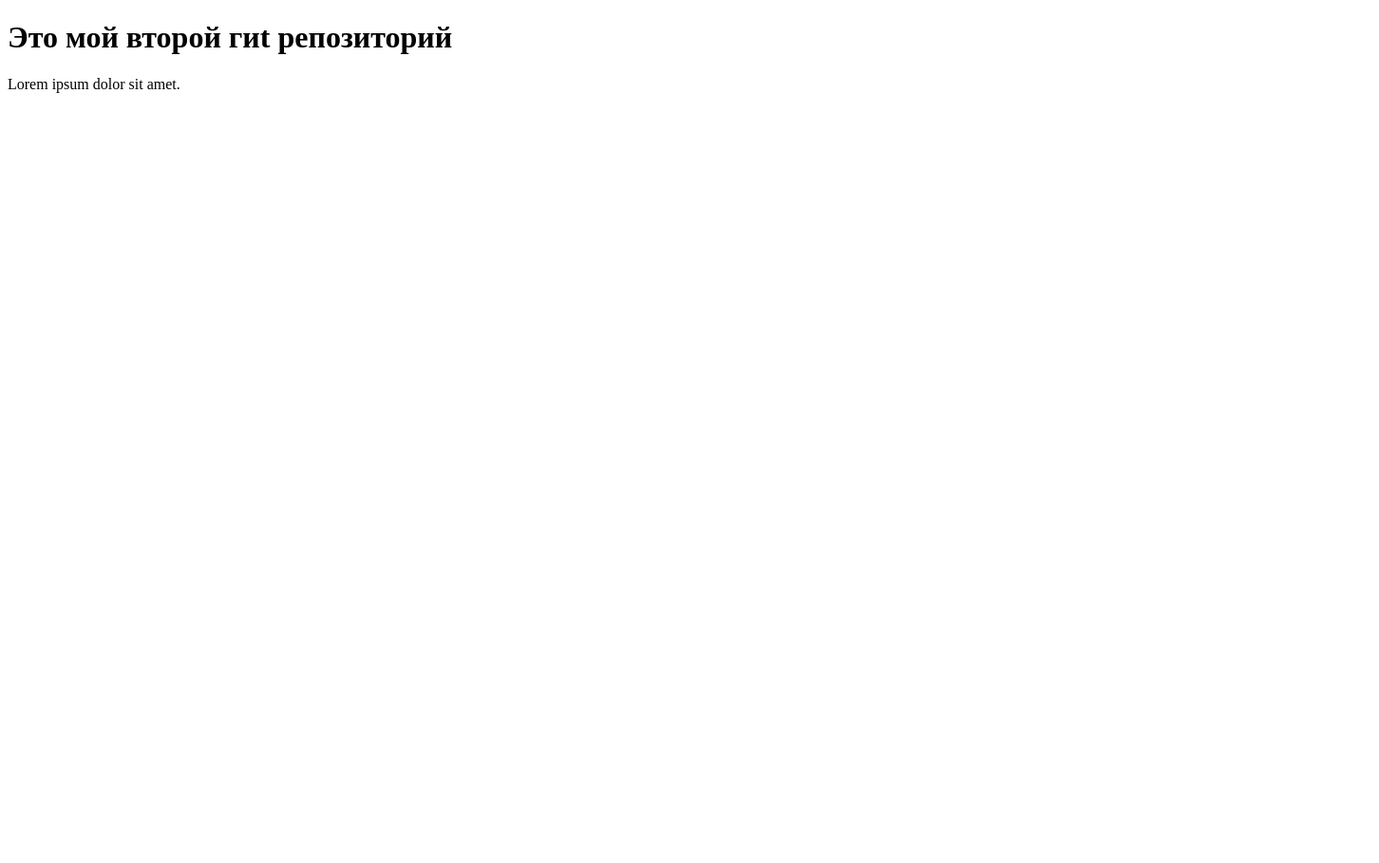
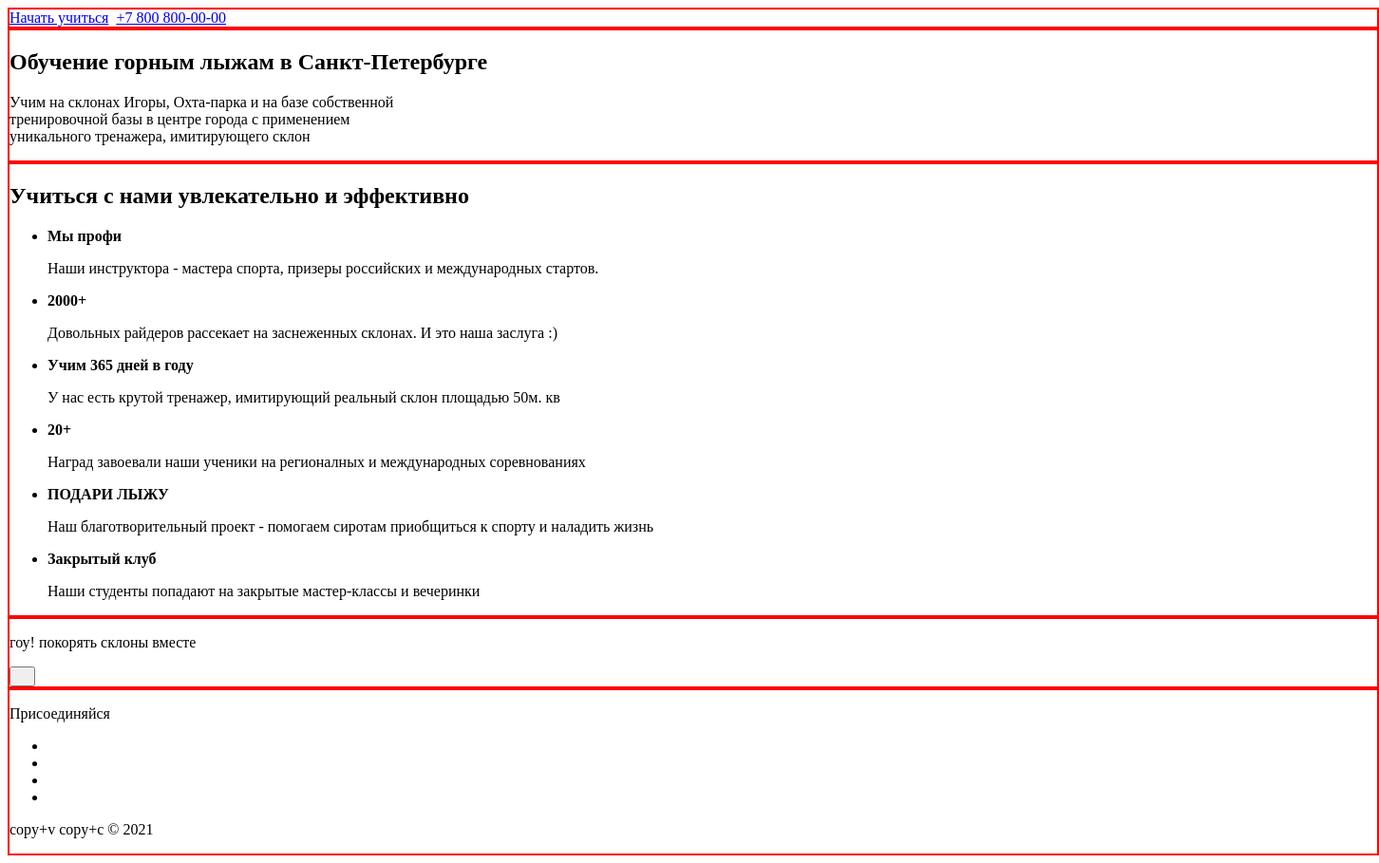
Before and after one commit to Terentev-Alex/ski-school-Terentev, a plain HTML site: page index.html in a window 1280 px wide. Shown: the whole page at 95% size, 1452 px wide, since content can reach past the window. Before the commit the page ends 800 px from the top, so only its background shows below. Drawn offline with Linux system fonts and the light colour scheme.

Commit message:
Сделал разметку

```diff
--- a/index.html
+++ b/index.html
@@ -1,13 +1,104 @@
 <!DOCTYPE html>
 <html lang="en">
+
 <head>
-    <meta charset="UTF-8">
-    <meta http-equiv="X-UA-Compatible" content="IE=edge">
-    <meta name="viewport" content="width=device-width, initial-scale=1.0">
-    <title>Document</title>
+  <meta charset="UTF-8">
+  <meta http-equiv="X-UA-Compatible" content="IE=edge">
+  <meta name="viewport" content="width=device-width, initial-scale=1.0">
+  <title>Ski-School-Terentrv</title>
+  <link rel="stylesheet" href="/style/style.css">
 </head>
+
 <body>
-    <h1>Это мой второй гиt репозиторий</h1>
-    <p>Lorem ipsum dolor sit amet.</p>
+  <header class="header">
+    <div class="container">
+      <a href="#" class="btn">Начать учиться</a>
+      <img src="" alt="" class="logo">
+      <!-- <p class="number">+7 800 800-00-00</p> -->
+      <a href="+7 800 800-00-00" class="number">+7 800 800-00-00</a>
+
+    </div>
+  </header>
+
+  <section class="promo">
+    <div class="container">
+      <h1 class="promo-title">Обучение горным лыжам в Санкт-Петербурге</h1>
+      <p class="promo-text">Учим на склонах Игоры, Охта-парка и на базе собственной <br>
+        тренировочной базы в центре города с применением <br>
+        уникального тренажера, имитирующего склон</p>
+
+    </div>
+  </section>
+
+  <section class="lead">
+    <div class="container">
+      <h2 class="lead-title">Учиться с нами увлекательно и эффективно</h2>
+      <ul class="lead-list">
+        <li class="optin-items">
+          <strong class="lead-items">Мы профи</strong>
+          <p class="lead-text">Наши инструктора - мастера спорта, призеры российских и международных стартов.</p>
+        </li>
+        <li class="optin-items">
+          <strong class="lead-items">2000+</strong>
+          <p class="lead-text">Довольных райдеров рассекает на заснеженных склонах. И это наша заслуга :)</p>
+        </li>
+        <li class="optin-items">
+          <strong class="lead-items">Учим 365 дней в году</strong>
+          <p class="lead-text">У нас есть крутой тренажер, имитирующий реальный склон площадью 50м. кв</p>
+        </li>
+        <li class="optin-items">
+          <strong class="lead-items">20+</strong>
+          <p class="lead-text">Наград завоевали наши ученики на регионалных и международных соревнованиях</p>
+        </li>
+        <li class="optin-items">
+          <strong class="lead-items">ПОДАРИ ЛЫЖУ</strong>
+          <p class="lead-text">Наш благотворительный проект - помогаем сиротам приобщиться к спорту и наладить жизнь</p>
+        </li>
+        <li class="optin-items">
+          <strong class="lead-items">Закрытый клуб</strong>
+          <p class="lead-text">Наши студенты попадают на закрытые мастер-классы и вечеринки</p>
+        </li>
+      </ul>
+
+    </div>
+  </section>
+
+  <section class="order">
+    <div class="container">
+      <p class="order-text">гоу! покорять склоны вместе</p>
+      <button class="btn">
+        <div class="order-img">
+          <img src="" alt="" class="order-img">
+          <img src="" alt="" class="order-img">
+          <img src="" alt="" class="order-img">
+          <img src="" alt="" class="order-img">
+        </div>
+      </button>
+    </div>
+  </section>
+
+
 </body>
+
+<footer class="footer">
+  <div class="container">
+    <p class="copyright">Присоединяйся</p>
+    <ul class="social">
+      <li class="social-item">
+        <a href="" class="social-item"></a>
+      </li>
+      <li class="social-item">
+        <a href="" class="social-item"></a>
+      </li>
+      <li class="social-item">
+        <a href="" class="social-item"></a>
+      </li>
+      <li class="social-item">
+        <a href="" class="social-item"></a>
+      </li>
+    </ul>
+    <p class="copyright-info">copy+v copy+c © 2021</p>
+  </div>
+</footer>
+
 </html>
--- /dev/null
+++ b/style/style.css
@@ -0,0 +1,5 @@
+.container {
+  margin: 0 auto;
+  width: 1440px;
+  border: 2px solid red;
+}
```
Also changed, not shown: 1 other file.
